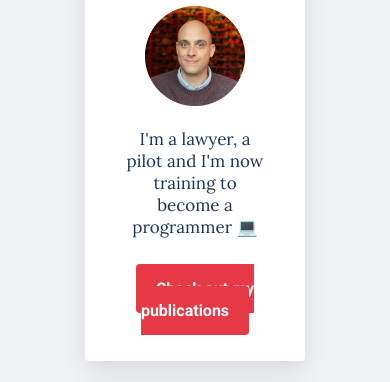
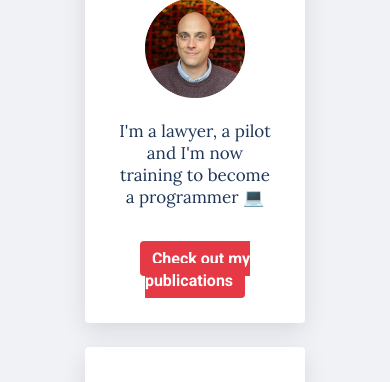
Before and after one commit to wolfgangernst/profile, a plain HTML site: page index.html in a window 390 px wide. Shown: the part 177-559 px from the top of the page. Drawn offline with Linux system fonts and the light colour scheme.

Commit message:
Update style.css
Further update to mobile display

```diff
--- a/style.css
+++ b/style.css
@@ -1,4 +1,3 @@
-
 body {
   background:#f0f2f5;
   color: #1d3557;
@@ -69,23 +68,26 @@ a:hover {
 }
 
 @media (max-width: 960px) {
+  /* For a screen < 960px, this CSS will be read */
   .container {
     width: 700px;
   }
 }
 @media (max-width: 720px) {
+  /* For a screen < 720px, this CSS will be read */
   .container {
     width: 500px;
   }
 }
+
 @media (max-width: 540px) {
-  .container {
-    width: 300px;
-  }
-}
-
-@media (max-width: 480px) {
   .container {
     width: 220px;
   }
+  .btn-red {
+    padding: 8px 12px
+  }
+  .card {
+    padding:32px;
+  }
 }
```
